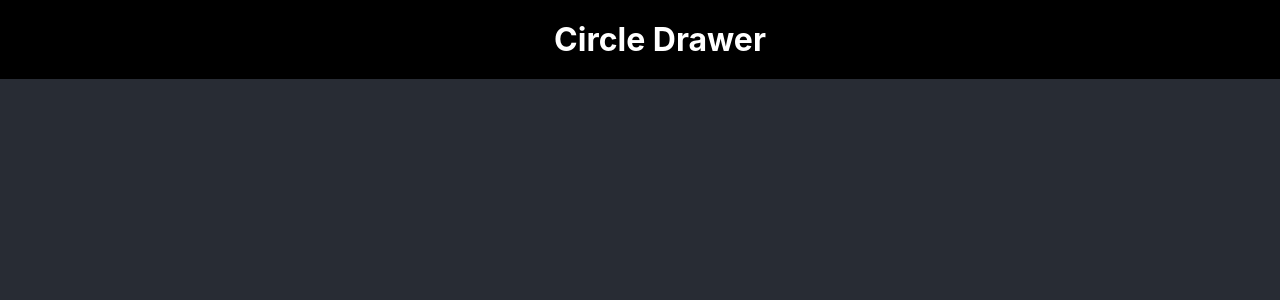
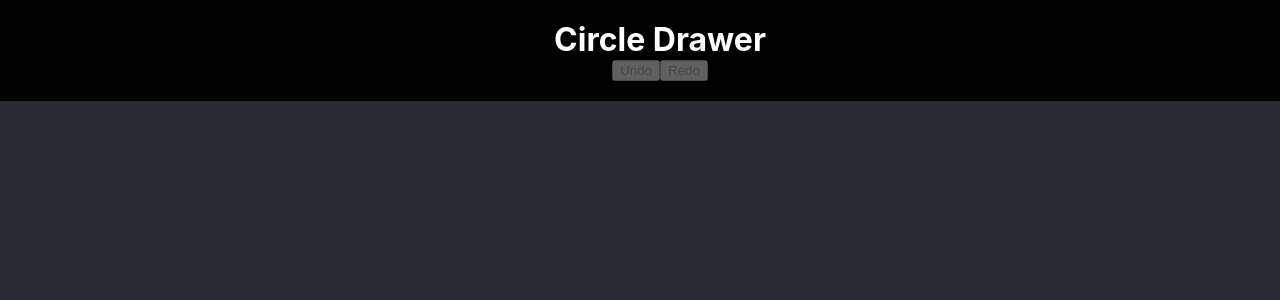
Before and after one commit to yazeedb/7GUIS-Circle-Drawer, a React (Create React App) app: page / in a window 1280 px wide. Shown: the top 300 px of the page. Built offline with nearby package versions, Linux system fonts and the light colour scheme.

Commit message:
MVP3 done

```diff
--- a/src/App.tsx
+++ b/src/App.tsx
@@ -4,7 +4,13 @@ import './App.css';
 
 function App() {
   const [
-    { circles, contextMenuOpen, selectedCircleIndex },
+    {
+      circles,
+      contextMenuOpen,
+      selectedCircleIndex,
+      pastCircles,
+      futureCircles,
+    },
     dispatch,
   ] = useReducer(reducer, initialState);
 
@@ -16,6 +22,19 @@ function App() {
     <main className="App">
       <header>
         <h1>Circle Drawer</h1>
+
+        <button
+          onClick={() => dispatch({ type: 'UNDO' })}
+          disabled={pastCircles.length === 0}
+        >
+          Undo
+        </button>
+        <button
+          onClick={() => dispatch({ type: 'REDO' })}
+          disabled={futureCircles.length === 0}
+        >
+          Redo
+        </button>
       </header>
 
       <section
--- a/src/state.ts
+++ b/src/state.ts
@@ -8,21 +8,29 @@ export type Action =
   | { type: 'DRAW_CIRCLE'; x: number; y: number }
   | { type: 'OPEN_CONTEXT_MENU'; index: number }
   | { type: 'CLOSE_CONTEXT_MENU' }
-  | { type: 'CHANGE_DIAMETER'; diameter: number };
+  | { type: 'CHANGE_DIAMETER'; diameter: number }
+  | { type: 'UNDO' }
+  | { type: 'REDO' };
 
 type State = {
   circles: Circle[];
   selectedCircleIndex: number;
   contextMenuOpen: boolean;
+  pastCircles: Circle[][];
+  futureCircles: Circle[][];
 };
 
 export const initialState: State = {
   circles: [],
   selectedCircleIndex: -1,
   contextMenuOpen: false,
+  pastCircles: [],
+  futureCircles: [],
 };
 
 export const reducer = (state: State, action: Action): State => {
+  const { pastCircles, futureCircles, circles } = state;
+
   switch (action.type) {
     case 'DRAW_CIRCLE': {
       const { x, y } = action;
@@ -30,6 +38,8 @@ export const reducer = (state: State, action: Action): State => {
       return {
         ...state,
         circles: [...state.circles, createCircle(x, y)],
+        pastCircles: [...pastCircles, state.circles],
+        futureCircles: [],
       };
     }
 
@@ -50,6 +60,8 @@ export const reducer = (state: State, action: Action): State => {
     case 'CHANGE_DIAMETER':
       return {
         ...state,
+        pastCircles: [...pastCircles, state.circles],
+        futureCircles: [],
         circles: state.circles.map((c, index) =>
           index !== state.selectedCircleIndex
             ? c
@@ -59,6 +71,37 @@ export const reducer = (state: State, action: Action): State => {
               }
         ),
       };
+
+    case 'UNDO': {
+      if (pastCircles.length === 0) {
+        return state;
+      }
+
+      const len = pastCircles.length - 1;
+      const lastCircles = pastCircles[len];
+
+      return {
+        ...state,
+        pastCircles: pastCircles.slice(0, len),
+        circles: lastCircles,
+        futureCircles: [circles, ...futureCircles],
+      };
+    }
+
+    case 'REDO': {
+      if (futureCircles.length === 0) {
+        return state;
+      }
+
+      const [lastCircles, ...rest] = futureCircles;
+
+      return {
+        ...state,
+        futureCircles: rest,
+        circles: lastCircles,
+        pastCircles: [...pastCircles, circles],
+      };
+    }
   }
 };
 
```
